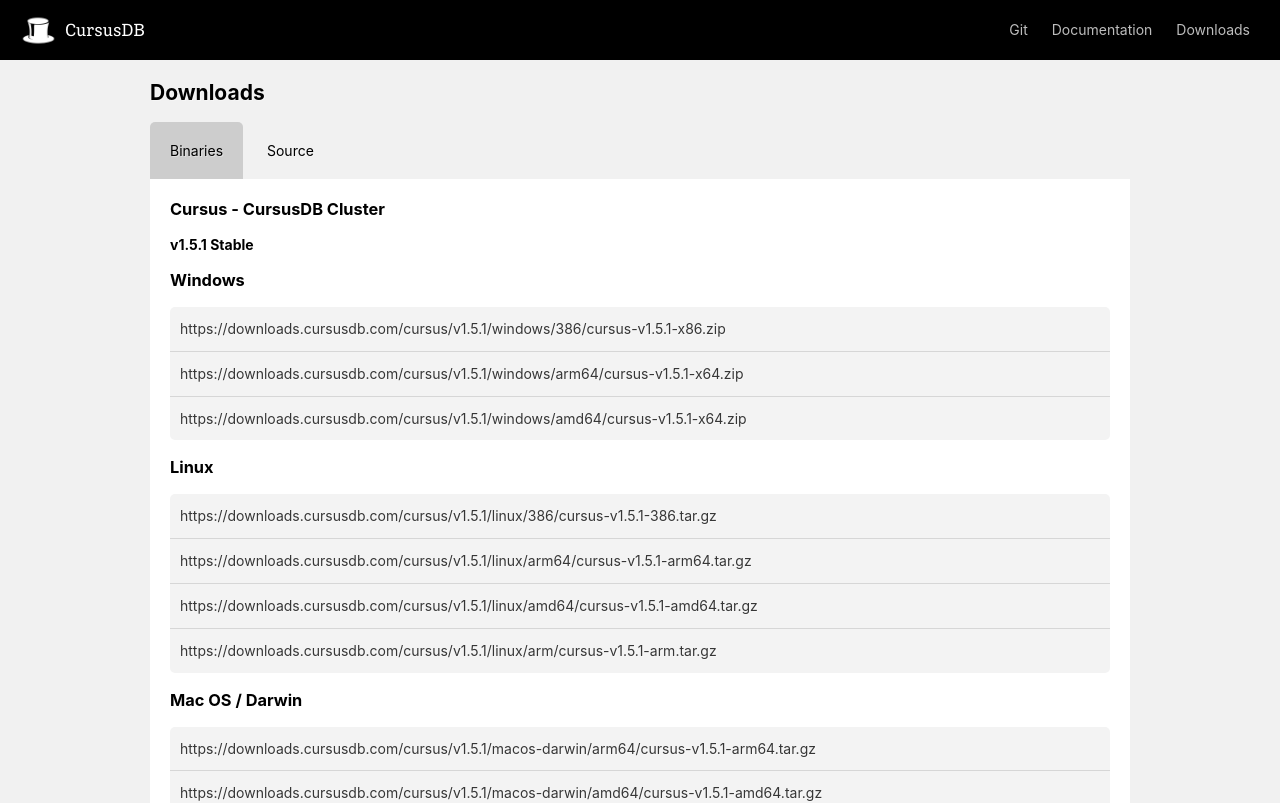
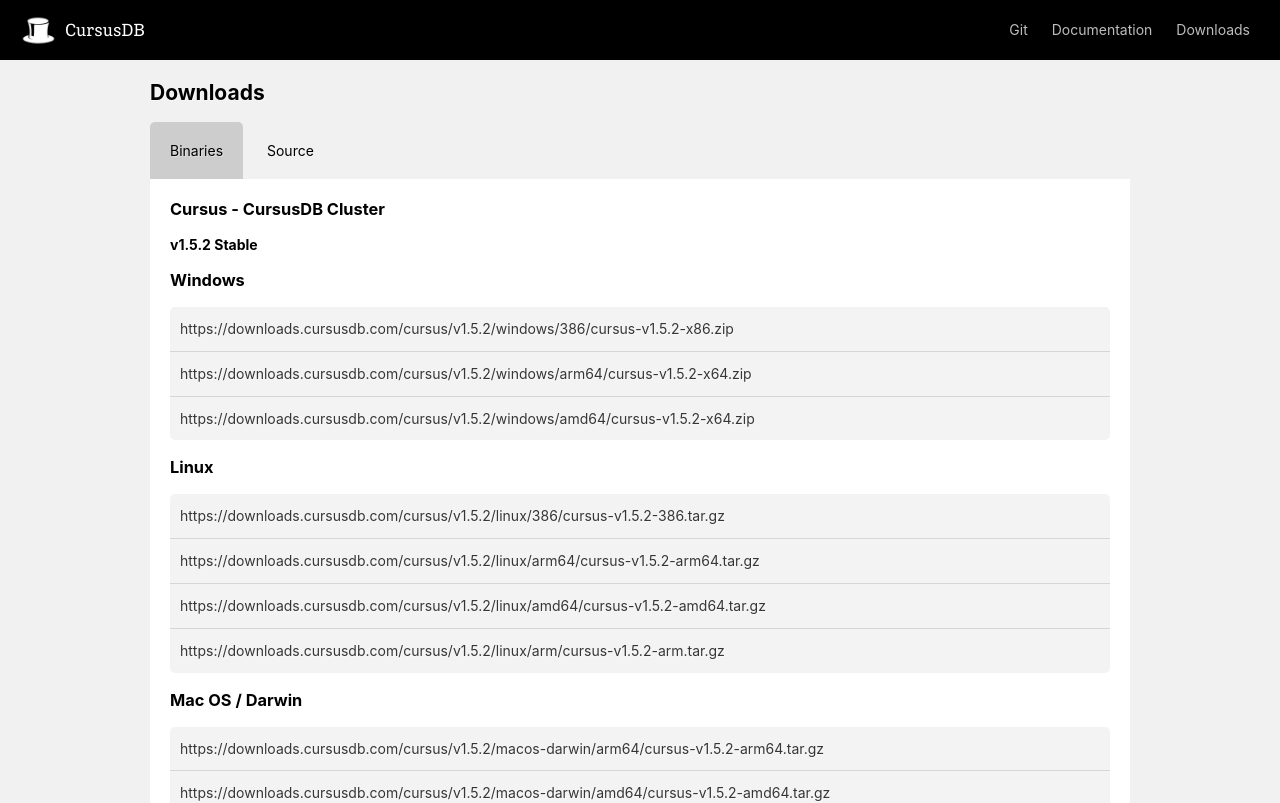
Before and after one commit to cursusdb/cursusdb-web, a SvelteKit app: page /downloads in a window 1280 px wide. Shown: the top 803 px of the page. Built offline with nearby package versions, Linux system fonts and the light colour scheme.

Commit message:
bump cluster and node to v1.5.2

```diff
--- a/src/routes/downloads/+page.svelte
+++ b/src/routes/downloads/+page.svelte
@@ -1,7 +1,7 @@
 <script>
     let binaries = true; // viewing binary list
-    let currentVersionCursus = "v1.5.1"
-    let currentVersionCurode = "v1.5.1"
+    let currentVersionCursus = "v1.5.2"
+    let currentVersionCurode = "v1.5.2"
     let currentVersionCurush = "v1.0.1"
 </script>
 <svelte:head>
```
